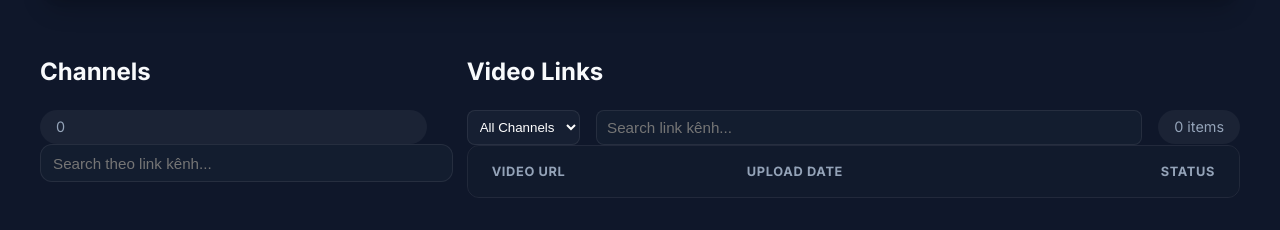
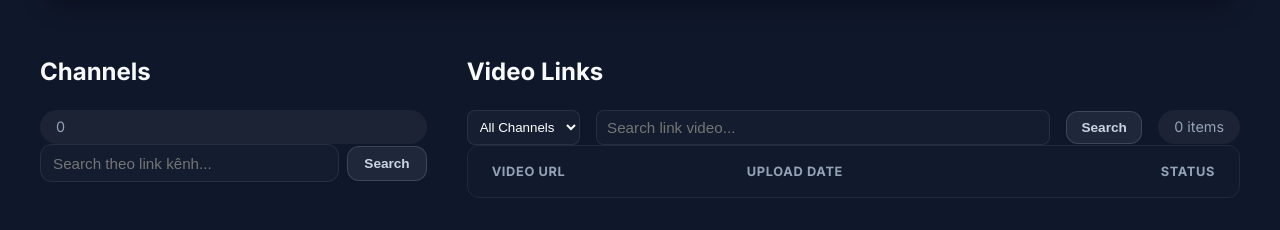
Before and after one commit to tungvt93/management_channel, a FastAPI app: page / in a window 1280 px wide. Shown: the part 612-842 px from the top of the page. Run offline with FastAPI, Linux system fonts and the light colour scheme; the visitor is signed in with stand-in values (Sample User, id 1); data that the repository does not hold is empty.

Commit message:
update search video

```diff
--- a/app/main.py
+++ b/app/main.py
@@ -375,6 +375,7 @@ async def dashboard(
     request: Request,
     channel_id: Optional[int] = None,
     channel_search: Optional[str] = None,
+    video_search: Optional[str] = None,
     page: int = 1,
     db: AsyncSession = Depends(get_db),
 ):
@@ -396,12 +397,14 @@ async def dashboard(
     video_stmt = select(VideoLink).order_by(VideoLink.upload_date.desc(), VideoLink.created_at.desc())
     count_stmt = select(func.count()).select_from(VideoLink)
 
+    video_search_term = (video_search or "").strip()
+    if video_search_term:
+        video_stmt = video_stmt.where(VideoLink.url.ilike(f"%{video_search_term}%"))
+        count_stmt = count_stmt.where(VideoLink.url.ilike(f"%{video_search_term}%"))
+
     if channel_id:
         video_stmt = video_stmt.where(VideoLink.channel_id == channel_id)
         count_stmt = count_stmt.where(VideoLink.channel_id == channel_id)
-    elif channel_search_term:
-        video_stmt = video_stmt.join(Channel).where(Channel.url.ilike(f"%{channel_search_term}%"))
-        count_stmt = count_stmt.join(Channel).where(Channel.url.ilike(f"%{channel_search_term}%"))
 
     # Execute pagination
     video_stmt = video_stmt.limit(page_size).offset(offset)
@@ -422,6 +425,7 @@ async def dashboard(
             "videos": videos,
             "selected_channel": channel_id,
             "channel_search": channel_search_term,
+            "video_search": video_search_term,
             "current_page": page,
             "total_pages": total_pages,
             "total_count": total_count,
--- a/templates/index.html
+++ b/templates/index.html
@@ -52,6 +52,7 @@
                     <div class="stats">{{ channels|length }}</div>
                 </div>
                 <div style="margin-bottom: 0.75rem;">
+                    <div style="display:flex; gap: 0.5rem; align-items: center;">
                         <input
                             id="channel-search-input"
                             type="text"
@@ -60,6 +61,8 @@
                             onkeydown="onChannelSearchKeydown(event)"
                             style="width: 100%; background: rgba(30,41,59,0.35); color: white; border: 1px solid var(--border); padding: 0.6rem 0.75rem; border-radius: 0.75rem;"
                         />
+                        <button type="button" class="btn-secondary" onclick="runChannelSearch()" style="padding: 0.55rem 1rem;">Search</button>
+                    </div>
                 </div>
                 <div class="channel-list">
                     {% for channel in channels %}
@@ -99,13 +102,14 @@
                             {% endfor %}
                         </select>
                         <input
-                            id="channel-search-input-right"
+                            id="video-search-input-right"
                             type="text"
-                            value="{{ channel_search or '' }}"
-                            placeholder="Search link kênh..."
-                            onkeydown="onChannelSearchKeydown(event)"
+                            value="{{ video_search or '' }}"
+                            placeholder="Search link video..."
+                            onkeydown="onVideoSearchKeydown(event)"
                             style="min-width: 260px; background: rgba(30,41,59,0.35); color: white; border: 1px solid var(--border); padding: 0.5rem 0.65rem; border-radius: 0.5rem;"
                         />
+                        <button type="button" class="btn-secondary" onclick="runVideoSearch()" style="padding: 0.5rem 0.9rem;">Search</button>
                         <div class="stats">{{ total_count }} items</div>
                     </div>
                 </div>
@@ -239,7 +243,6 @@
             const url = new URL(window.location);
             if (channelId) {
                 url.searchParams.set('channel_id', channelId);
-                url.searchParams.delete('channel_search');
             } else {
                 url.searchParams.delete('channel_id');
             }
@@ -247,21 +250,32 @@
             window.location.href = url.toString();
         }
 
+        function runChannelSearch() {
+            const value = (document.getElementById('channel-search-input')?.value || '').trim();
+            const url = new URL(window.location);
+            if (value) url.searchParams.set('channel_search', value);
+            else url.searchParams.delete('channel_search');
+            url.searchParams.set('page', 1);
+            window.location.href = url.toString();
+        }
+
         function onChannelSearchKeydown(e) {
             if (e.key !== 'Enter') return;
-            const value =
-                (document.getElementById('channel-search-input')?.value || '').trim() ||
-                (document.getElementById('channel-search-input-right')?.value || '').trim();
+            runChannelSearch();
+        }
+
+        function runVideoSearch() {
+            const value = (document.getElementById('video-search-input-right')?.value || '').trim();
             const url = new URL(window.location);
-            if (value) {
-                url.searchParams.set('channel_search', value);
-            } else {
-                url.searchParams.delete('channel_search');
-            }
-            // Search theo link kênh: reset dropdown filter để tránh xung đột
-            url.searchParams.delete('channel_id');
+            if (value) url.searchParams.set('video_search', value);
+            else url.searchParams.delete('video_search');
             url.searchParams.set('page', 1);
             window.location.href = url.toString();
+        }
+
+        function onVideoSearchKeydown(e) {
+            if (e.key !== 'Enter') return;
+            runVideoSearch();
         }
 
         function changePage(page) {
```
Lines whose indentation alone changed are shown as unchanged.
